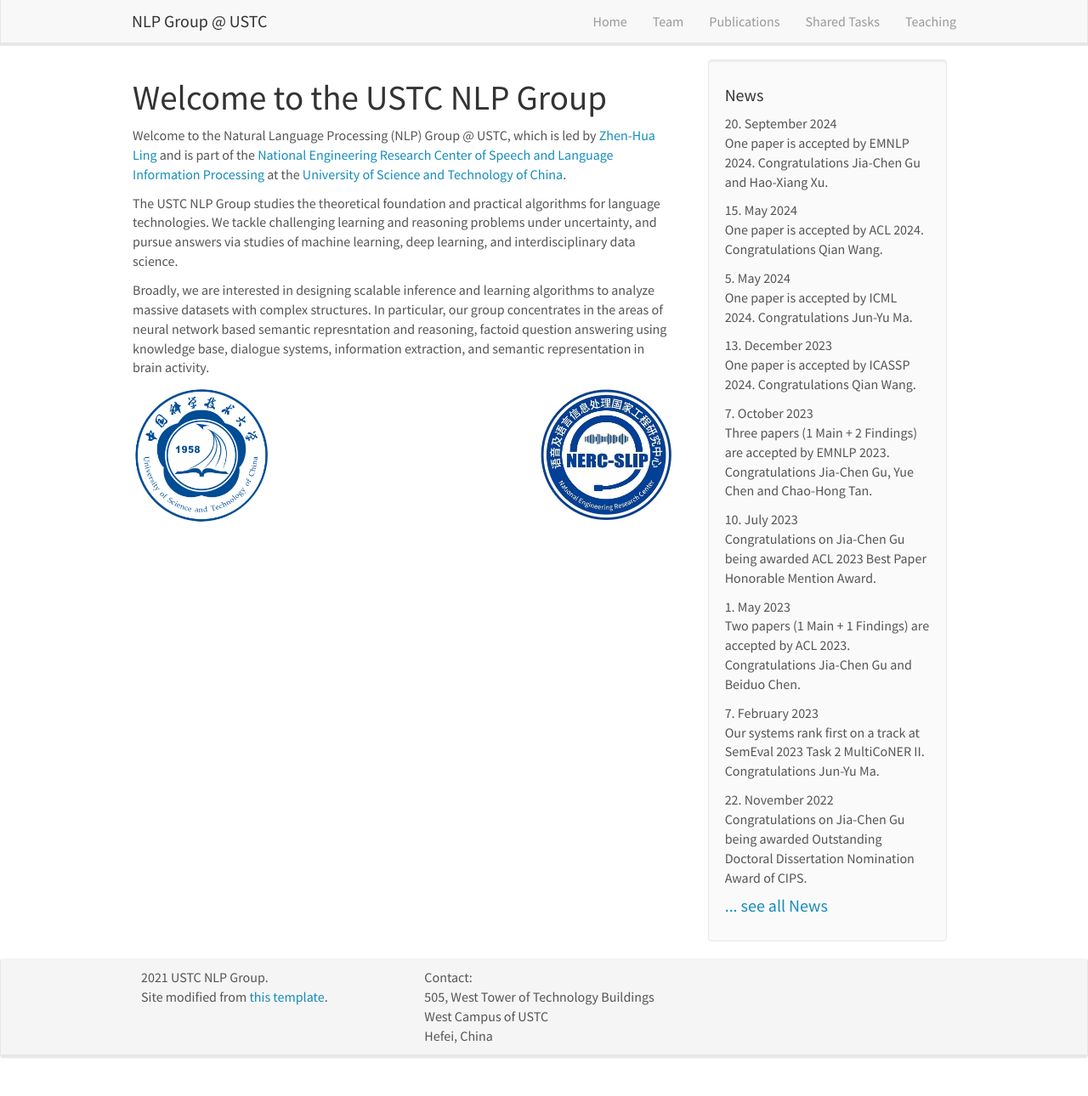
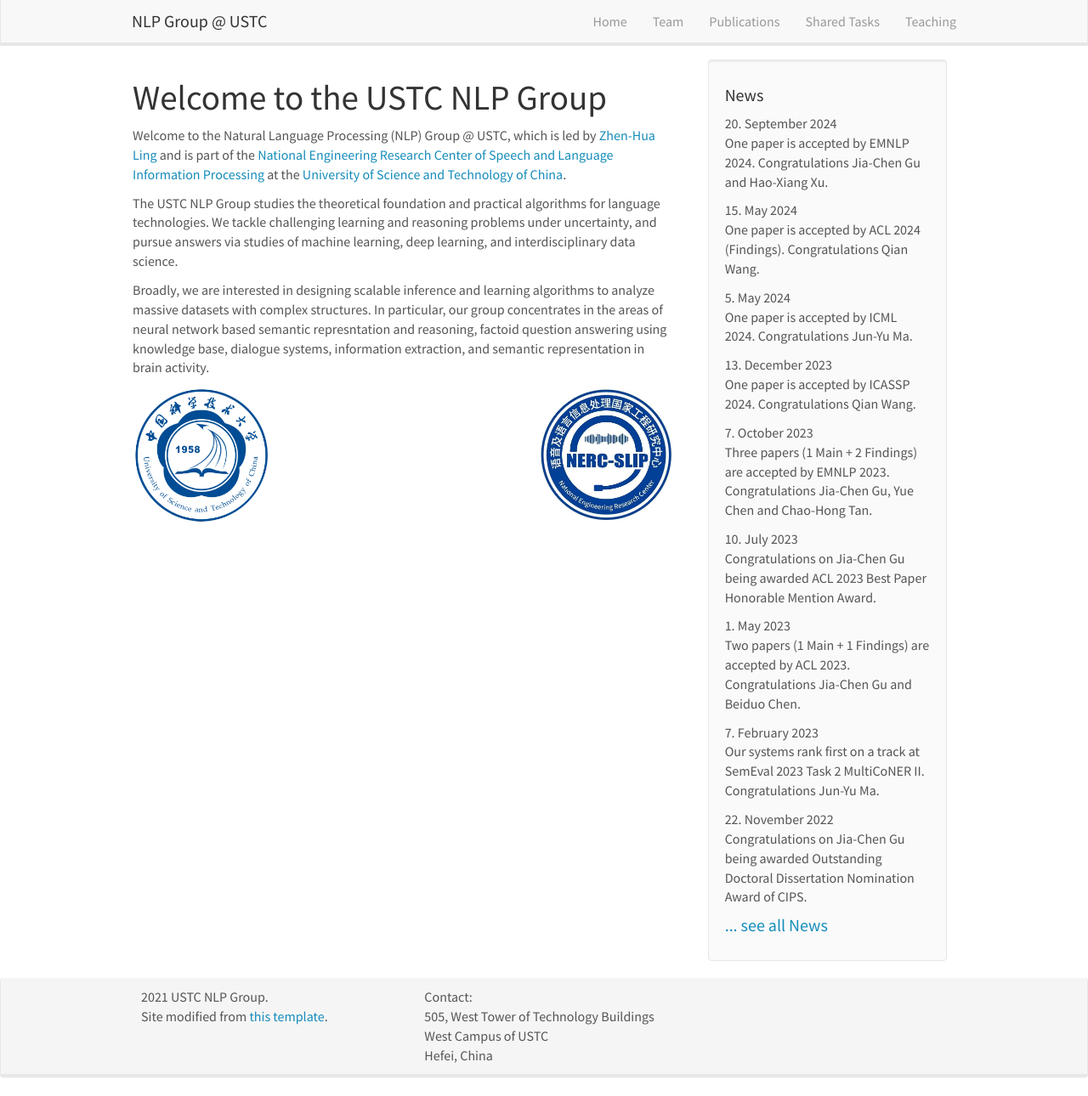
Before and after one commit to ustcnlp/ustcnlp.github.io, a Jekyll site: the page built from _pages/home.md, in a window 1280 px wide and 1290 px high. Shown: the whole window at 85% size. Built offline with Jekyll 4.4.1, drawn with Linux system fonts in a browser that asks for light colours; nearby versions of some CDN libraries.

Commit message:
Update news.yml

```diff
--- a/_data/news.yml
+++ b/_data/news.yml
@@ -2,7 +2,7 @@
   headline: One paper is accepted by EMNLP 2024. Congratulations Jia-Chen Gu and Hao-Xiang Xu.
 
 - date: 15. May 2024
-  headline: One paper is accepted by ACL 2024. Congratulations Qian Wang.
+  headline: One paper is accepted by ACL 2024 (Findings). Congratulations Qian Wang.
 
 - date: 5. May 2024
   headline: One paper is accepted by ICML 2024. Congratulations Jun-Yu Ma.
```
